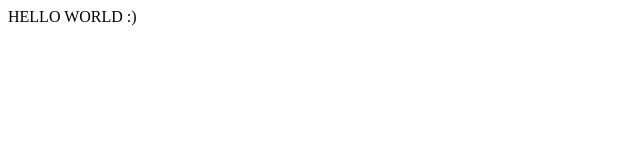
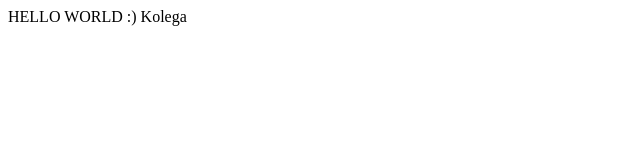
Before and after one commit to IndianaCz/GitTutorial, a plain HTML site: page index.html in a window 1280 px wide. Shown: the full height of the page, 0-640 px from the left. Drawn offline with Linux system fonts and the light colour scheme.

Commit message:
zmiany_kolegi

```diff
--- a/index.html
+++ b/index.html
@@ -7,6 +7,6 @@
     <title>Git Tutorial</title>
 </head>
 <body>
-    HELLO WORLD :)
+    HELLO WORLD :) Kolega
 </body>
 </html>
```
